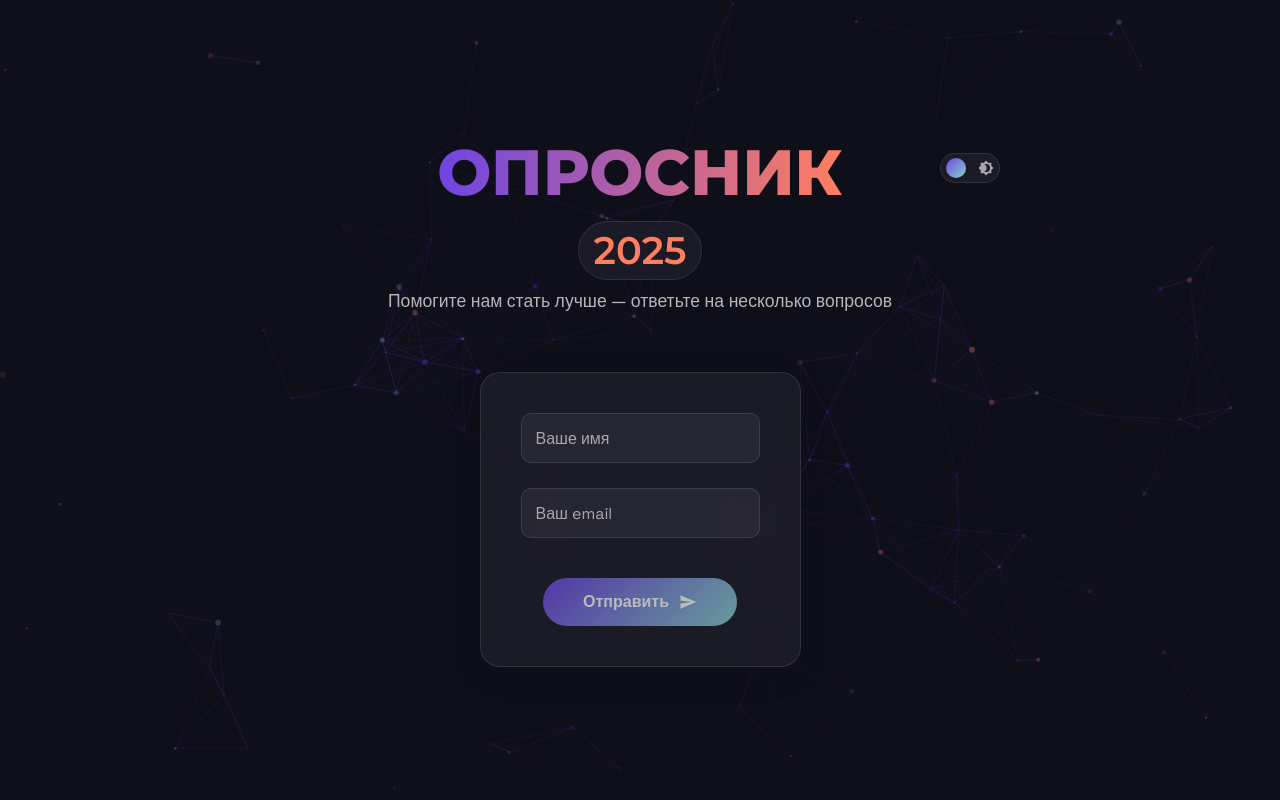
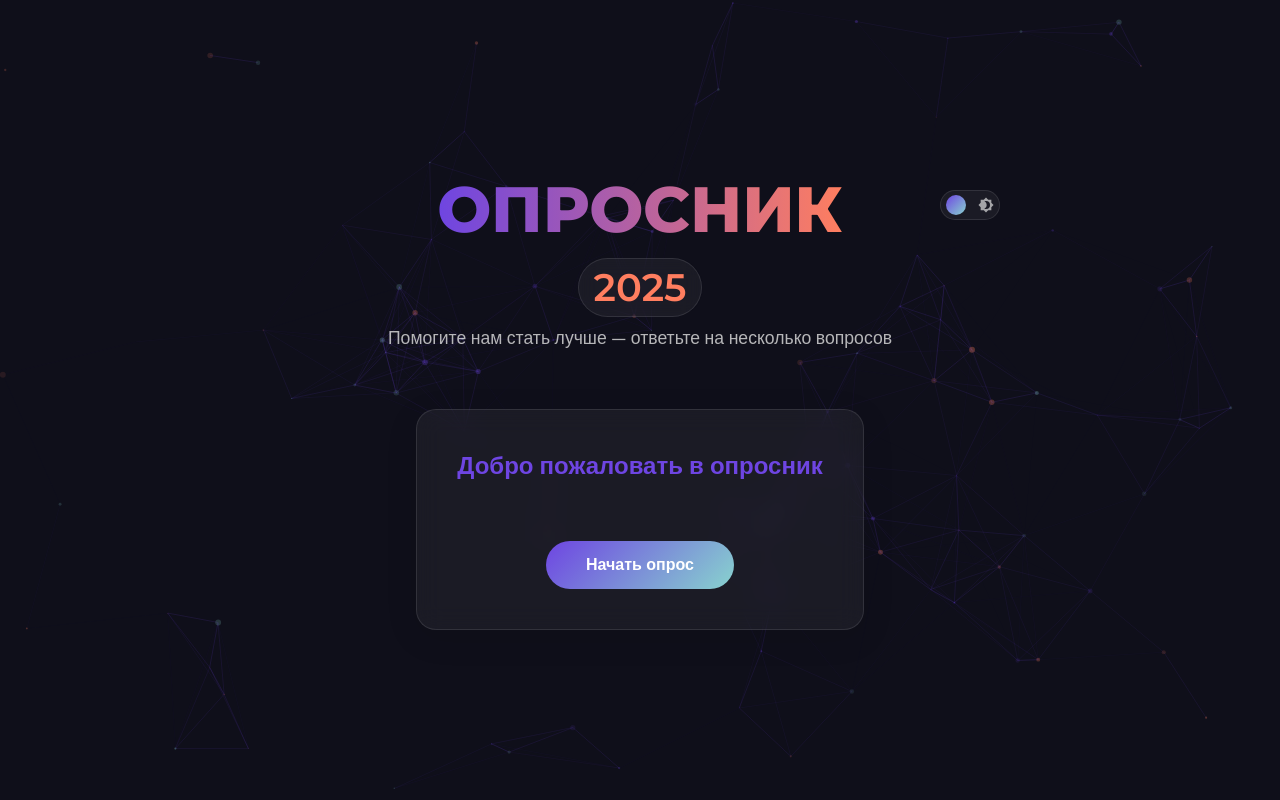
Before and after one commit to sqGolliaf/futuristic-survey, a Vue app: page / in a window 1280 px wide. Built offline with nearby package versions, Linux system fonts and the light colour scheme.

Commit message:
Полу работающая версия

```diff
--- a/src/components/SurveyForm.vue
+++ b/src/components/SurveyForm.vue
@@ -1,256 +1,223 @@
 <template>
-  <form v-if="!submitted" class="glass-panel">
-    <div class="form-section" data-aos="fade-up">
-      <div class="form-group floating-input">
-        <input
-            type="text"
-            id="name"
-            v-model="formData.name"
-            required
-            placeholder=" "
+  <div v-if="!surveyStarted" class="start-screen glass-panel">
+    <h2>Добро пожаловать в опросник</h2>
+    <button @click="startSurvey" class="submit-btn">
+      Начать опрос
+    </button>
+  </div>
+
+  <div v-else-if="questions.length > 0" class="question-container glass-panel">
+    <div v-for="(question, qIndex) in questions" :key="question.id" class="question">
+      <h2>{{ question.text }}</h2>
+
+      <div v-if="question.options" class="options">
+        <button
+            v-for="option in question.options"
+            :key="option.id"
+            @click="selectOption(question.id, option)"
+            :class="{ 'selected': isOptionSelected(question.id, option.id) }"
+            class="option-btn"
         >
-        <label for="name">Ваше имя</label>
-        <span class="input-border"></span>
-      </div>
-
-      <div class="form-group floating-input">
-        <input
-            type="email"
-            id="email"
-            v-model="formData.email"
-            required
-            placeholder=" "
-        >
-        <label for="email">Ваш email</label>
-        <span class="input-border"></span>
-      </div>
-    </div>
-
-    <div class="form-actions" data-aos="fade-up" data-aos-delay="250">
-      <button type="submit" class="submit-btn" :disabled="!formData.name || !formData.email || isLoading">
-        <span class="btn-text" @click="handleSubmit">
-          {{ isLoading ? 'Отправка...' : 'Отправить' }}
-        </span>
-        <span class="btn-icon">
-          <svg viewBox="0 0 24 24"><path d="M2.01 21L23 12 2.01 3 2 10l15 2-15 2z"></path></svg>
-        </span>
-        <span class="btn-glow"></span>
-      </button>
-    </div>
-  </form>
-
-  <div v-else class="success-message glass-panel">
-    <div class="success-animation">
-<!--      <svg class="checkmark" viewBox="0 0 52 52">-->
-<!--        <circle class="checkmark-circle" cx="26" cy="26" r="25" fill="none"/>-->
-<!--        <path class="checkmark-check" fill="none" d="M14.1 27.2l7.1 7.2 16.7-16.8"/>-->
-<!--      </svg>-->
-      <h3>Выберите:</h3>
-      <div class="btn-lst" v-for="el in cache">
-        <button
-            v-if="cache"
-            class="response-btn"
-            @click="handleResponseButtonClick(el.value.id)"
-        >
-          {{ el.value.text }}
+          {{ option.text }}
         </button>
       </div>
 
-      <button class="response-btn" @click="resetForm">Заполнить еще раз</button>
+      <div v-else class="actions">
+        <button
+            @click="fetchNextQuestion(question.id)"
+            class="submit-btn"
+            :disabled="!hasSelection(question.id)"
+        >
+          {{ question.buttonText || 'Далее' }}
+        </button>
+      </div>
     </div>
+  </div>
+
+  <div v-else class="completion-screen glass-panel">
+    <h2>Опрос завершен!</h2>
+    <p>Спасибо за ваши ответы</p>
+    <div class="summary" v-if="selectedAnswers.length > 0">
+      <h3>Ваши ответы:</h3>
+      <ul>
+        <li v-for="(answer, index) in selectedAnswers" :key="index">
+          Вопрос {{ answer.questionId }}: {{ answer.optionText }}
+        </li>
+      </ul>
+    </div>
+    <button @click="resetSurvey" class="submit-btn">
+      Пройти еще раз
+    </button>
   </div>
 </template>
 
 <script setup>
-import { ref } from 'vue'
+import { ref, onMounted } from 'vue'
 
-const formData = ref({
-  name: '',
-  email: ''
+const surveyStarted = ref(false)
+const questions = ref([])
+const selectedAnswers = ref([])
+const questionHistory = ref([])
+
+// Загрузка сохраненных ответов при старте
+onMounted(() => {
+  const savedAnswers = localStorage.getItem('surveyAnswers')
+  if (savedAnswers) {
+    selectedAnswers.value = JSON.parse(savedAnswers)
+  }
 })
 
-const dataOnt = ref({
-  id: 0,
-  text: '',
-  storage: {}
-})
-const cache = ref([dataOnt])
-const reps = ref([dataOnt])
+const startSurvey = async () => {
+  surveyStarted.value = true
+  await fetchQuestions()
+}
 
-const submitted = ref(false)
-const isLoading = ref(false)
-const isUpdate = ref(false)
-
-const handleSubmit = async () => {
-  isLoading.value = true
-
+const fetchQuestions = async (id = null) => {
   try {
-    const response = await fetch('http://localhost:8080/')
+    const url = id ? `http://localhost:8080/${id}` : 'http://localhost:8080/'
+    const response = await fetch(url)
 
     if (!response.ok) {
       throw new Error(`HTTP error! status: ${response.status}`)
     }
 
     const data = await response.json()
+    console.log('Ответ сервера:', data)
 
-    if (Array.isArray(data) && data.length > 0 && data[0].text) {
-      data.forEach((el) => {
-        dataOnt.value.id = el.id
-        dataOnt.value.text = el.text
-        dataOnt.value.storage = el.storage
-        console.log(el)
+    if (Array.isArray(data) && data.length > 0) {
+      questions.value = data.map(item => ({
+        id: item.id,
+        text: item.text,
+        options: item.storage?.options || null,
+        buttonText: item.storage?.buttonText || null
+      }))
 
-        cache.value.push(dataOnt)
-      })
-
-      console.log(cache)
+      questionHistory.value.push(...data.map(q => q.id))
+    } else {
+      questions.value = []
     }
-
-    submitted.value = true
   } catch (error) {
-    console.error('Ошибка при отправке формы:', error)
-  } finally {
-    isLoading.value = false
+    console.error('Ошибка при загрузке вопросов:', error)
+    questions.value = [{
+      id: 'error',
+      text: 'Произошла ошибка при загрузке вопросов',
+      options: null,
+      buttonText: 'Попробовать снова'
+    }]
   }
 }
 
-const handleResponseButtonClick = async (url) => {
-  isUpdate.value = false
-  try {
-    const response = await fetch('http://localhost:8080/' + url)
-    if (!response.ok) {
-      throw new Error(`HTTP error! status: ${response.status}`)
-    }
+const selectOption = (questionId, option) => {
+  // Удаляем предыдущий ответ на этот вопрос если был
+  selectedAnswers.value = selectedAnswers.value.filter(
+      a => a.questionId !== questionId
+  )
 
-    const data = await response.json()
-    if (Array.isArray(data) && data.length > 0 && data[0].text) {
-      data.forEach((el) => {
-        dataOnt.value.id = el.id
-        dataOnt.value.text = el.text
-        dataOnt.value.storage = el.storage
+  // Добавляем новый ответ
+  selectedAnswers.value.push({
+    questionId,
+    questionText: questions.value.find(q => q.id === questionId)?.text,
+    optionId: option.id,
+    optionText: option.text,
+    timestamp: new Date().toISOString()
+  })
 
-
-        cache.value.push(dataOnt)
-      })
-
-      console.log(cache)
-    }
-  } catch (error) {
-    console.error('Ошибка при отправке формы:', error)
-  } finally {
-    isUpdate.value = true
-  }
+  // Сохраняем в localStorage
+  localStorage.setItem('surveyAnswers', JSON.stringify(selectedAnswers.value))
 }
 
-const resetForm = () => {
-  formData.value = { name: '', email: '' }
-  submitted.value = false
-  cache.value = []
+const isOptionSelected = (questionId, optionId) => {
+  return selectedAnswers.value.some(
+      a => a.questionId === questionId && a.optionId === optionId
+  )
+}
+
+const hasSelection = (questionId) => {
+  return questions.value.find(q => q.id === questionId)?.options
+      ? selectedAnswers.value.some(a => a.questionId === questionId)
+      : true
+}
+
+const fetchNextQuestion = async (questionId) => {
+  await fetchQuestions(questionId)
+}
+
+const resetSurvey = () => {
+  surveyStarted.value = false
+  questions.value = []
+  selectedAnswers.value = []
+  questionHistory.value = []
+  localStorage.removeItem('surveyAnswers')
 }
 </script>
 
 <style scoped>
-.form-section {
-  margin-bottom: 30px;
-  position: relative;
+.start-screen,
+.question-container,
+.completion-screen {
+  max-width: 600px;
+  margin: 0 auto;
+  padding: 40px;
+  text-align: center;
 }
 
-.form-group {
-  margin-bottom: 25px;
-  position: relative;
+h2 {
+  margin-bottom: 30px;
+  color: var(--primary);
 }
 
-.floating-input {
-  position: relative;
+.question {
+  margin-bottom: 40px;
+  padding-bottom: 30px;
+  border-bottom: 1px solid var(--glass-border);
 }
 
-.floating-input input,
-.floating-input textarea {
-  width: 100%;
+.question:last-child {
+  border-bottom: none;
+  margin-bottom: 0;
+  padding-bottom: 0;
+}
+
+.options {
+  display: flex;
+  flex-direction: column;
+  gap: 15px;
+  margin-top: 30px;
+}
+
+.option-btn {
   padding: 15px;
   background: var(--glass);
   border: 1px solid var(--glass-border);
   border-radius: 10px;
+  color: var(--text);
+  cursor: pointer;
+  transition: all 0.3s ease;
   font-size: 1rem;
-  color: var(--text);
-  transition: all 0.3s ease;
 }
 
-.floating-input textarea {
-  min-height: 120px;
-  resize: vertical;
+.option-btn:hover {
+  background: rgba(110, 69, 226, 0.1);
+  transform: translateY(-2px);
 }
 
-.floating-input label {
-  position: absolute;
-  top: 15px;
-  left: 15px;
-  color: var(--text);
-  opacity: 0.7;
-  font-size: 1rem;
-  pointer-events: none;
-  transition: all 0.3s ease;
-  transform-origin: left center;
-}
-
-.floating-input input:focus,
-.floating-input textarea:focus,
-.floating-input input:not(:placeholder-shown),
-.floating-input textarea:not(:placeholder-shown) {
-  border-color: var(--primary);
-  outline: none;
-  box-shadow: 0 0 0 2px rgba(110, 69, 226, 0.2);
-}
-
-.floating-input input:focus ~ label,
-.floating-input textarea:focus ~ label,
-.floating-input input:not(:placeholder-shown) ~ label,
-.floating-input textarea:not(:placeholder-shown) ~ label {
-  transform: translateY(-25px) scale(0.85);
-  opacity: 1;
-  color: var(--primary);
-  background: var(--bg);
-  padding: 0 5px;
-  border-radius: 5px;
-}
-
-.input-border {
-  position: absolute;
-  bottom: 0;
-  left: 0;
-  width: 0;
-  height: 2px;
-  background: linear-gradient(to right, var(--primary), var(--secondary));
-  transition: width 0.4s ease;
-}
-
-.floating-input input:focus ~ .input-border,
-.floating-input textarea:focus ~ .input-border {
-  width: 100%;
-}
-
-.form-actions {
-  margin-top: 40px;
-  display: flex;
-  justify-content: center;
+.option-btn.selected {
+  background: var(--primary);
+  color: white;
+  box-shadow: 0 4px 15px rgba(110, 69, 226, 0.3);
 }
 
 .submit-btn {
-  position: relative;
+  margin-top: 30px;
+  padding: 15px 40px;
   background: linear-gradient(135deg, var(--primary), var(--secondary));
   color: white;
   border: none;
-  padding: 15px 40px;
-  font-size: 1rem;
-  font-weight: 600;
   border-radius: 50px;
   cursor: pointer;
   transition: all 0.3s ease;
-  overflow: hidden;
-  display: flex;
-  align-items: center;
-  box-shadow: 0 5px 15px rgba(110, 69, 226, 0.3);
-  z-index: 1;
+  font-size: 1rem;
+  font-weight: 600;
 }
 
 .submit-btn:hover {
@@ -258,111 +225,34 @@ const resetForm = () => {
   box-shadow: 0 8px 25px rgba(110, 69, 226, 0.4);
 }
 
-.submit-btn:active {
-  transform: translateY(0);
-}
-
 .submit-btn:disabled {
-  opacity: 0.7;
+  opacity: 0.6;
   cursor: not-allowed;
   transform: none;
   box-shadow: none;
 }
 
-.btn-text {
-  position: relative;
-  z-index: 1;
+.summary {
+  margin: 30px 0;
+  text-align: left;
+  background: var(--glass);
+  padding: 20px;
+  border-radius: 10px;
 }
 
-.btn-icon {
-  margin-left: 10px;
-  display: flex;
-  align-items: center;
-  justify-content: center;
-  position: relative;
-  z-index: 1;
+.summary h3 {
+  color: var(--accent);
+  margin-bottom: 15px;
 }
 
-.btn-icon svg {
-  width: 18px;
-  height: 18px;
-  fill: white;
+.summary ul {
+  list-style-type: none;
+  padding: 0;
 }
 
-.btn-glow {
-  position: absolute;
-  top: 0;
-  left: 0;
-  width: 100%;
-  height: 100%;
-  background: linear-gradient(135deg, rgba(255, 255, 255, 0.3), transparent);
-  opacity: 0;
-  transition: opacity 0.3s ease;
-}
-
-.submit-btn:hover .btn-glow {
-  opacity: 1;
-}
-
-.success-message {
-  text-align: center;
-  padding: 40px;
-}
-
-.success-animation {
-  display: flex;
-  flex-direction: column;
-  align-items: center;
-}
-
-.checkmark {
-  width: 100px;
-  height: 100px;
-  margin-bottom: 20px;
-}
-
-.checkmark-circle {
-  stroke: var(--success);
-  stroke-width: 2;
-  stroke-dasharray: 166;
-  stroke-dashoffset: 166;
-  fill: none;
-  animation: stroke 0.6s cubic-bezier(0.65, 0, 0.45, 1) forwards;
-}
-
-.checkmark-check {
-  stroke: var(--success);
-  stroke-width: 2;
-  stroke-dasharray: 48;
-  stroke-dashoffset: 48;
-  animation: stroke 0.3s cubic-bezier(0.65, 0, 0.45, 1) 0.8s forwards;
-}
-
-@keyframes stroke {
-  100% {
-    stroke-dashoffset: 0;
-  }
-}
-
-.response-btn {
-  margin-top: 20px;
-  padding: 10px 25px;
-  background: var(--primary);
-  color: white;
-  border: none;
-  border-radius: 50px;
-  cursor: pointer;
-  transition: all 0.3s ease;
-  font-weight: 600;
-  box-shadow: 0 4px 15px rgba(110, 69, 226, 0.3);
-}
-
-.response-btn:hover {
-  transform: translateY(-2px);
-  box-shadow: 0 6px 20px rgba(110, 69, 226, 0.4);
-}
-
-.response-btn:active {
-  transform: translateY(0);
+.summary li {
+  margin-bottom: 8px;
+  padding-bottom: 8px;
+  border-bottom: 1px dashed var(--glass-border);
 }
 </style>
```
